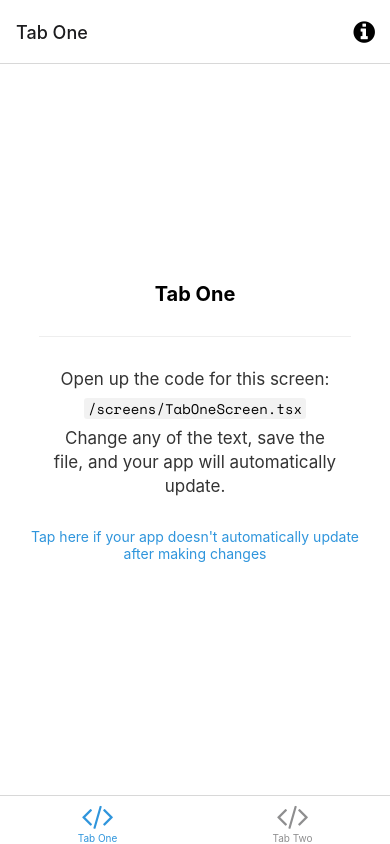
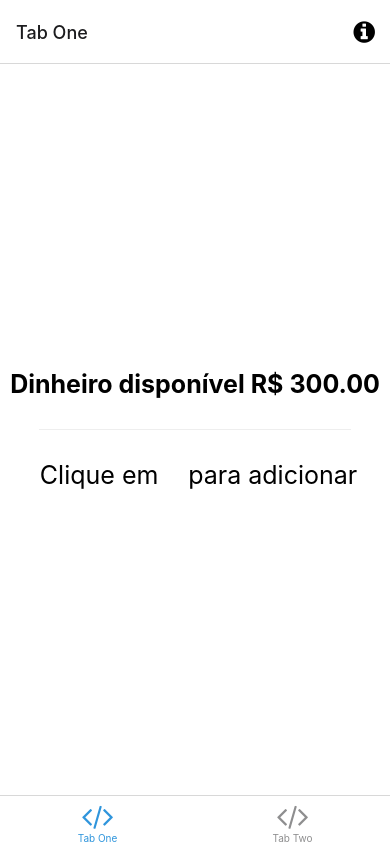
Before and after one commit to Choco02/lista-compras, a React Native app: screen /TabOne in a window 390 px wide. Built offline with nearby package versions, Linux system fonts and the light colour scheme; what expo-linking would draw is missing.

Commit message:
feat: Main tab (Items tab)

```diff
--- a/screens/TabOneScreen.tsx
+++ b/screens/TabOneScreen.tsx
@@ -1,15 +1,67 @@
-import { StyleSheet } from 'react-native';
-
-import EditScreenInfo from '../components/EditScreenInfo';
+import { FlatList, ListRenderItem, StyleSheet } from 'react-native';
+import AsyncStorage from '@react-native-async-storage/async-storage';
+import { FontAwesome } from '@expo/vector-icons';
+import { useState, useCallback } from 'react';
+import { useFocusEffect } from '@react-navigation/native';
 import { Text, View } from '../components/Themed';
+import ListItem from '../components/ListItem';
 import { RootTabScreenProps } from '../types';
+import useFormatPrice from '../hooks/useFormatPrice';
 
 export default function TabOneScreen({ navigation }: RootTabScreenProps<'TabOne'>) {
+  const [amount, setAmount] = useState(300);
+  const [data, setData] = useState<Data[]>([]);
+
+  interface Data {
+    id: string;
+    title: string;
+    price: string;
+  }
+
+  useFocusEffect(
+    useCallback(() => {
+      AsyncStorage.getItem('items').then((items) => {
+        const dataStorage: Data[] = JSON.parse(items!) || [];
+        dataStorage.length > 0 && dataStorage.push(...dataStorage);
+        setData([...new Set(dataStorage)]);
+      });
+      AsyncStorage.getItem('cash').then((cash) => {
+        cash && setAmount(Number(cash));
+      });
+    }, []),
+  );
+
+  const renderItem: ListRenderItem<Data> = ({ item }) => (
+    <ListItem
+      item={item}
+      amount={amount}
+      setAmount={setAmount}
+      navigation={navigation}
+    />
+  );
+
   return (
     <View style={styles.container}>
-      <Text style={styles.title}>Tab One</Text>
-      <View style={styles.separator} lightColor="#eee" darkColor="rgba(255,255,255,0.1)" />
-      <EditScreenInfo path="/screens/TabOneScreen.tsx" />
+      <Text style={styles.title}>
+        Dinheiro disponível
+        {' R$ '}
+        {useFormatPrice(amount)}
+      </Text>
+      <View style={styles.separator} lightColor='#eee' darkColor='rgba(255,255,255,0.1)' />
+      {
+        data.length !== 0
+          ? <FlatList data={data} renderItem={renderItem} keyExtractor={(item) => item.id} />
+          : (
+            <Text style={{ fontSize: 25 }}>
+              {' '}
+              Clique em
+              {' '}
+              <FontAwesome name='plus' size={20} color='white' />
+              {' '}
+              para adicionar
+            </Text>
+          )
+      }
     </View>
   );
 }
@@ -21,8 +73,10 @@ const styles = StyleSheet.create({
     justifyContent: 'center',
   },
   title: {
-    fontSize: 20,
+    fontSize: 25,
     fontWeight: 'bold',
+    justifyContent: 'space-between',
+    // textAlign: 'center',
   },
   separator: {
     marginVertical: 30,
```
